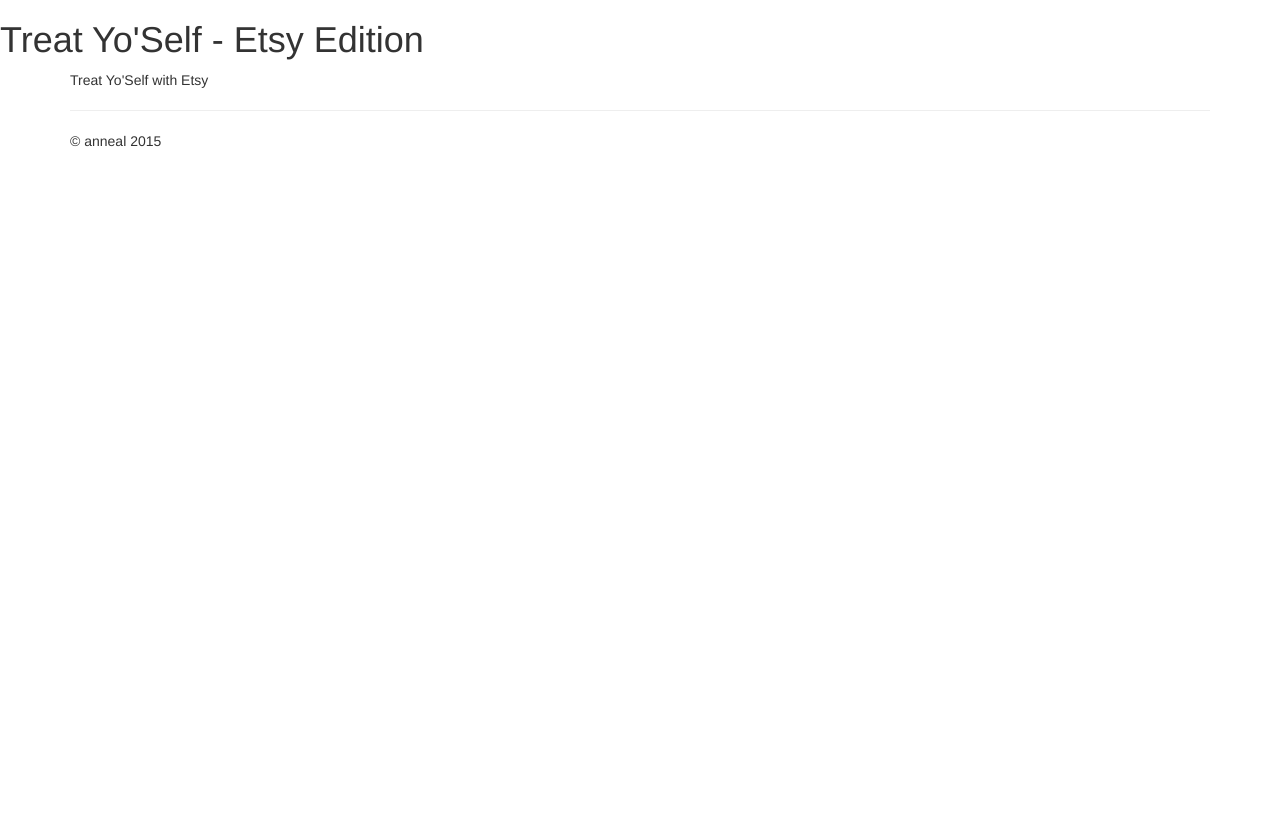
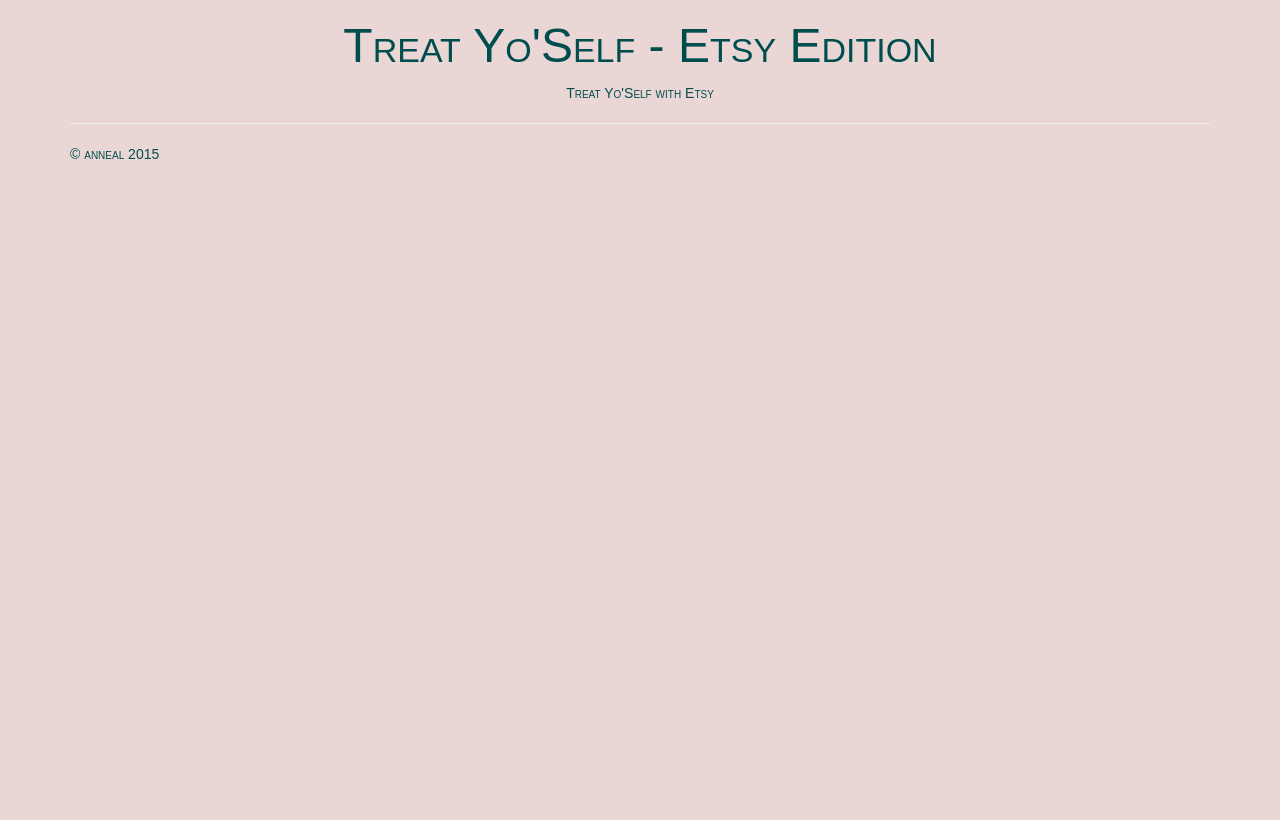
Before and after one commit to anneal/Treat-YoSelf, a Django app: template tys_webapp/templates/tys_webapp/index.html in a window 1280 px wide. Before the commit the page ends 147 px from the top, so only its background shows below. Run offline with Django 3.2, Linux system fonts and the light colour scheme; the template is opened without the code that fills it, so the values that code supplies are empty; some libraries are stand-ins or nearby versions.

Commit message:
Added basic CSS styling

```diff
--- /dev/null
+++ b/tys_webapp/static/tys_webapp/style.css
@@ -0,0 +1,20 @@
+body {
+    background-color: #EBD6D6;
+    color: #004D4D;
+    margin: 0px;
+    position: relative;
+    text-align: center;
+    width: 100%;
+    height: 100%;
+    font-family: sans-serif;
+    font-variant: small-caps;
+}
+
+h1 {
+    font-size: 48px;
+    font-weight: 100;
+}
+
+footer {
+    text-align: left;
+}
--- a/tys_webapp/templates/tys_webapp/base.html
+++ b/tys_webapp/templates/tys_webapp/base.html
@@ -1,4 +1,5 @@
 {% load bootstrap3 %}
+{% load staticfiles %}
 {% bootstrap_css %}
 {% bootstrap_javascript %}
 
@@ -12,6 +13,7 @@
         <meta name="keywords" content="">
         <meta name="author" content="anneal">
         <meta charset="utf-8">
+        <link rel="stylesheet" type="text/css" href="{% static 'tys_webapp/style.css' %}" />
     </head>
     <body>
         <header>
```
